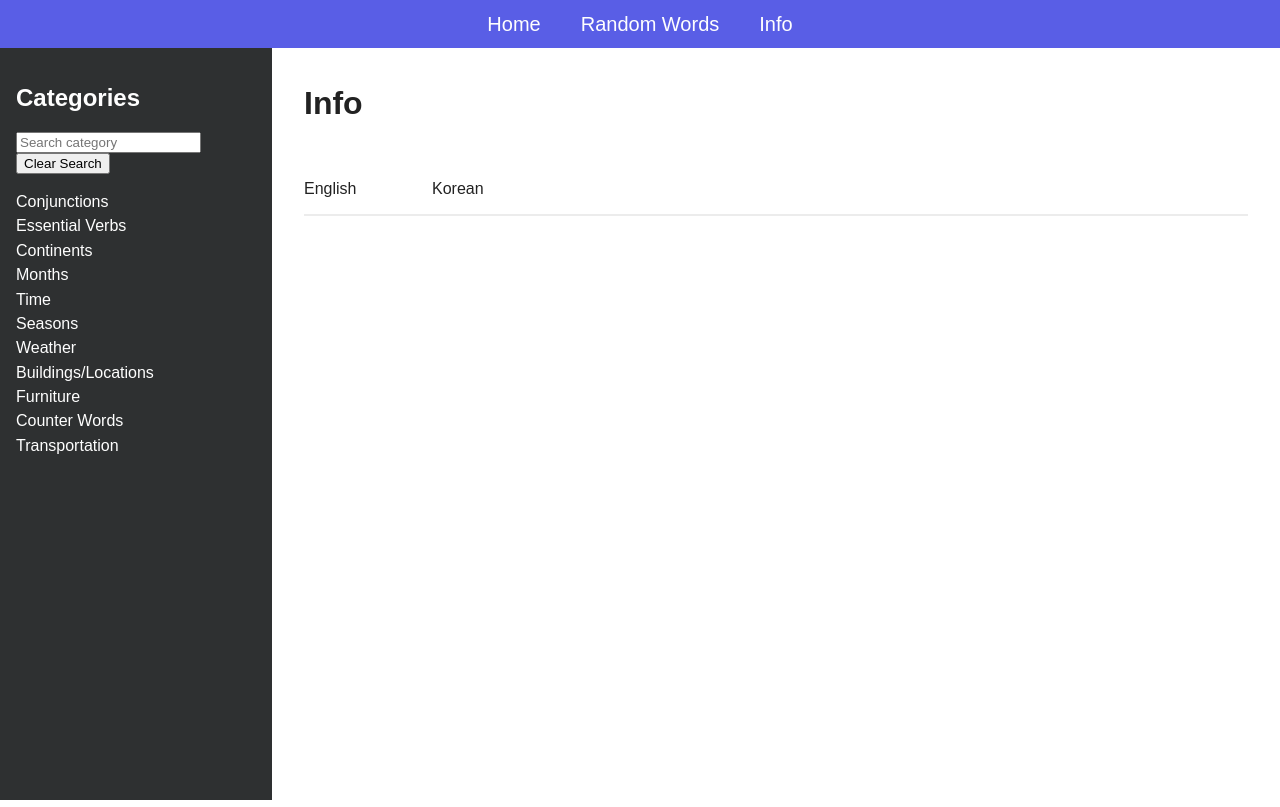
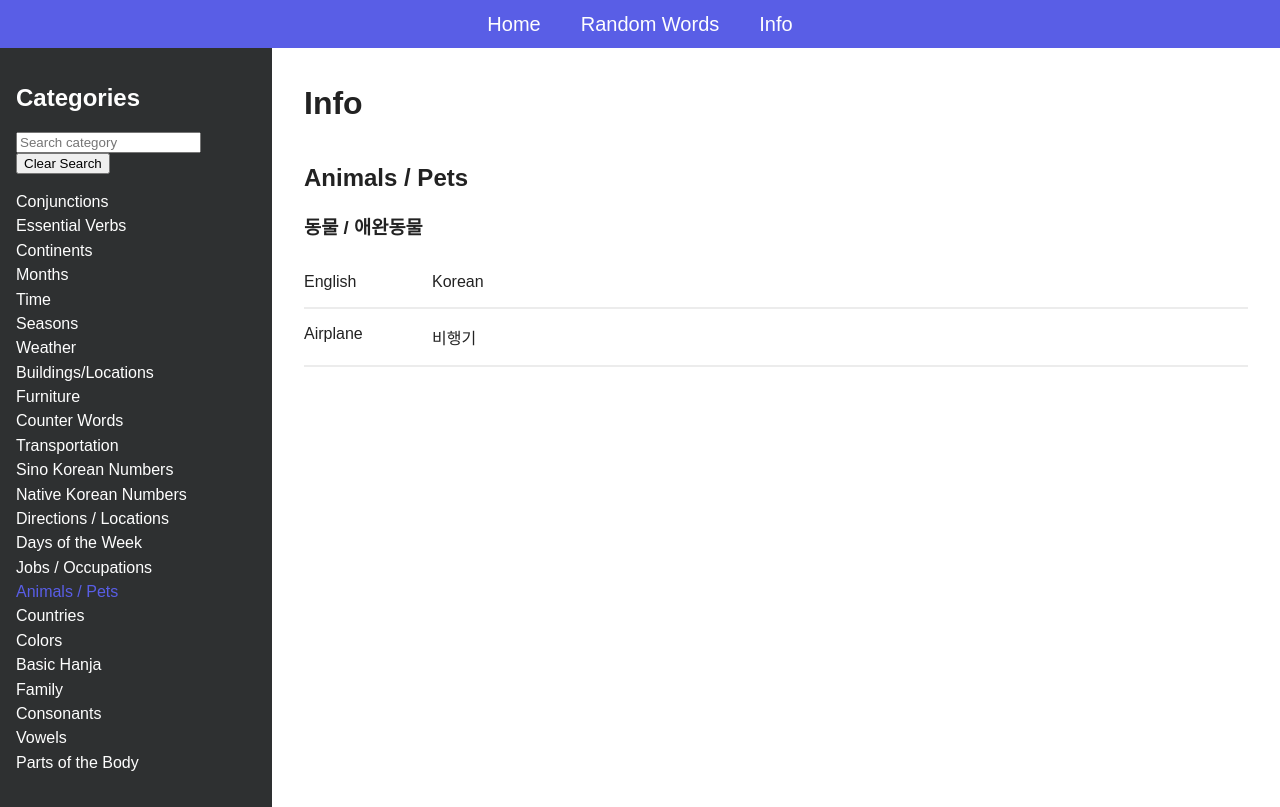
Before and after one commit to DanielHearn/korean-handbook, a Vue app in the folder korean-handbook/: page /info/animals in a window 1280 px wide. Built offline with nearby package versions, Linux system fonts and the light colour scheme; a web font is replaced by a local one.

Commit message:
Add korean names and sino and native numbers

```diff
--- a/korean-handbook/src/static/categories.js
+++ b/korean-handbook/src/static/categories.js
@@ -2,6 +2,7 @@ export const Categories = {
   conjunctions: {
     name: 'Conjunctions',
     id: 'conjunctions',
+    korean: '접속사',
     words: [
       { e: 'but', k: '그렇지만' },
       { e: 'however', k: '아무리' },
@@ -17,6 +18,7 @@ export const Categories = {
   verbs: {
     name: 'Essential Verbs',
     id: 'verbs',
+    korean: '동사',
     words: [
       { e: 'To answer', k: '대답하다' },
       { e: 'To arrive', k: '도착하다' },
@@ -52,6 +54,7 @@ export const Categories = {
   continents: {
     name: 'Continents',
     id: 'continents',
+    korean: '대륙',
     words: [
       { e: 'Europe', k: '유럽' },
       { e: 'Asia', k: '아시아' },
@@ -67,6 +70,7 @@ export const Categories = {
   months: {
     name: 'Months',
     id: 'months',
+    korean: '달',
     words: [
       { e: 'January', k: '일월' },
       { e: 'February', k: '이월' },
@@ -89,6 +93,7 @@ export const Categories = {
   time: {
     name: 'Time',
     id: 'time',
+    korean: '시간',
     words: [
       { e: 'This week', k: '이번 주에' },
       { e: 'This (Week/Month)', k: '이번' },
@@ -116,6 +121,7 @@ export const Categories = {
   seasons: {
     name: 'Seasons',
     id: 'seasons',
+    korean: '계절',
     words: [
       { e: 'Winter', k: '겨울' },
       { e: 'Fall/Autumn', k: '가을' },
@@ -127,6 +133,7 @@ export const Categories = {
   weather: {
     name: 'Weather',
     id: 'weather',
+    korean: '날씨',
     words: [
       { e: 'Blizzard', k: '눈바람' },
       { e: 'Climate', k: '기후' },
@@ -163,6 +170,7 @@ export const Categories = {
   buildings: {
     name: 'Buildings/Locations',
     id: 'buildings',
+    korean: '건물',
     words: [
       { e: 'Airport', k: '공항' },
       { e: 'Apartment', k: '아파트' },
@@ -219,6 +227,7 @@ export const Categories = {
   furniture: {
     name: 'Furniture',
     id: 'furniture',
+    korean: '가구',
     words: [
       { e: 'Bed', k: '침대' },
       { e: 'Bookshelf', k: '책장' },
@@ -237,6 +246,7 @@ export const Categories = {
   counter_words: {
     name: 'Counter Words',
     id: 'counter_words',
+    korean: '수분류사',
     note_header: 'Number System',
     words: [
       { e: 'Age, Years old', k: '살', n: 'Native' },
@@ -288,6 +298,7 @@ export const Categories = {
   transportation: {
     name: 'Transportation',
     id: 'transportation',
+    korean: '교통 수단',
     words: [
       { e: 'Airplane', k: '비행기' },
       { e: 'Bike/Bicycle', k: '자전거' },
@@ -313,5 +324,144 @@ export const Categories = {
       { e: 'Wheel', k: '바퀴' },
       { e: 'Windshield', k: '앞유리' }
     ]
+  },
+  sino_korean_numbers: {
+    name: 'Sino Korean Numbers',
+    id: 'sino_korean_numbers',
+    korean: '숫자',
+    words: [
+      { e: '0', k: '영, 령, 공' },
+      { e: '1', k: '일' },
+      { e: '2', k: '이' },
+      { e: '3', k: '삼' },
+      { e: '4', k: '사' },
+      { e: '5', k: '오' },
+      { e: '6', k: '육' },
+      { e: '7', k: '칠' },
+      { e: '8', k: '팔' },
+      { e: '9', k: '구' },
+      { e: '10', k: '십' },
+      { e: '11', k: '십일' },
+      { e: '12', k: '십이' },
+      { e: '13', k: '십삼' },
+      { e: '14', k: '십사' },
+      { e: '15', k: '십오' },
+      { e: '16', k: '십육' },
+      { e: '17', k: '십칠' },
+      { e: '18', k: '십팔' },
+      { e: '19', k: '십구' },
+      { e: '20', k: '이십' },
+      { e: '30', k: '삼십' },
+      { e: '40', k: '사십' },
+      { e: '50', k: '오십' },
+      { e: '60', k: '육십' },
+      { e: '70', k: '칠십' },
+      { e: '80', k: '팔십' },
+      { e: '90', k: '구십' },
+      { e: '100', k: '백' },
+      { e: '1000', k: '천' },
+      { e: '10000', k: '만' },
+      { e: '100000000', k: '억' }
+    ]
+  },
+  native_korean_numbers: {
+    name: 'Native Korean Numbers',
+    id: 'native_korean_numbers',
+    korean: '한국어 숫자',
+    words: [
+      { e: '1', k: '하나' },
+      { e: '2', k: '둘' },
+      { e: '3', k: '셋' },
+      { e: '4', k: '넷' },
+      { e: '5', k: '다섯' },
+      { e: '6', k: '여섯' },
+      { e: '7', k: '일곱' },
+      { e: '8', k: '여덟' },
+      { e: '9', k: '아홉' },
+      { e: '10', k: '열' },
+      { e: '11', k: '열하나' },
+      { e: '12', k: '열둘' },
+      { e: '13', k: '열셋' },
+      { e: '14', k: '열넷' },
+      { e: '15', k: '열다섯' },
+      { e: '16', k: '열여섯' },
+      { e: '17', k: '열일곱' },
+      { e: '18', k: '열여덟' },
+      { e: '19', k: '열아홉' },
+      { e: '20', k: '스물' },
+      { e: '30', k: '서른' },
+      { e: '40', k: '마흔' },
+      { e: '50', k: '쉰' },
+      { e: '60', k: '예순' },
+      { e: '70', k: '일흔' },
+      { e: '80', k: '여든' },
+      { e: '90', k: '아흔' }
+    ]
+  },
+  directions: {
+    name: 'Directions / Locations',
+    id: 'directions',
+    korean: '방향',
+    words: [{ e: 'Airplane', k: '비행기' }]
+  },
+  days_of_the_week: {
+    name: 'Days of the Week',
+    id: 'days_of_the_week',
+    korean: '날',
+    words: [{ e: 'Airplane', k: '비행기' }]
+  },
+  jobs: {
+    name: 'Jobs / Occupations',
+    id: 'jobs',
+    korean: '직업',
+    words: [{ e: 'Airplane', k: '비행기' }]
+  },
+  animals: {
+    name: 'Animals / Pets',
+    id: 'animals',
+    korean: '동물 / 애완동물',
+    words: [{ e: 'Airplane', k: '비행기' }]
+  },
+  countries: {
+    name: 'Countries',
+    id: 'countries',
+    korean: '나라',
+    words: [{ e: 'Airplane', k: '비행기' }]
+  },
+  colors: {
+    name: 'Colors',
+    id: 'colors',
+    korean: '색깔',
+    words: [{ e: 'Airplane', k: '비행기' }]
+  },
+  basic_hanja: {
+    name: 'Basic Hanja',
+    id: 'basic_hanja',
+    korean: '한자',
+    words: [{ e: 'Airplane', k: '비행기' }]
+  },
+  family: {
+    name: 'Family',
+    id: 'family',
+    korean: '가족',
+    words: [{ e: 'Airplane', k: '비행기' }]
+  },
+  consonants: {
+    name: 'Consonants',
+    id: 'consonants',
+    korean: '자음',
+    words: [{ e: 'Airplane', k: '비행기' }]
+  },
+  vowels: {
+    name: 'Vowels',
+    id: 'vowels',
+    korean: '모음',
+    words: [{ e: 'Airplane', k: '비행기' }]
+  },
+  parts_of_the_body: {
+    name: 'Parts of the Body',
+    id: 'parts_of_the_body',
+    korean: '몸 부위들',
+    words: [{ e: 'Airplane', k: '비행기' }]
   }
 }
```
